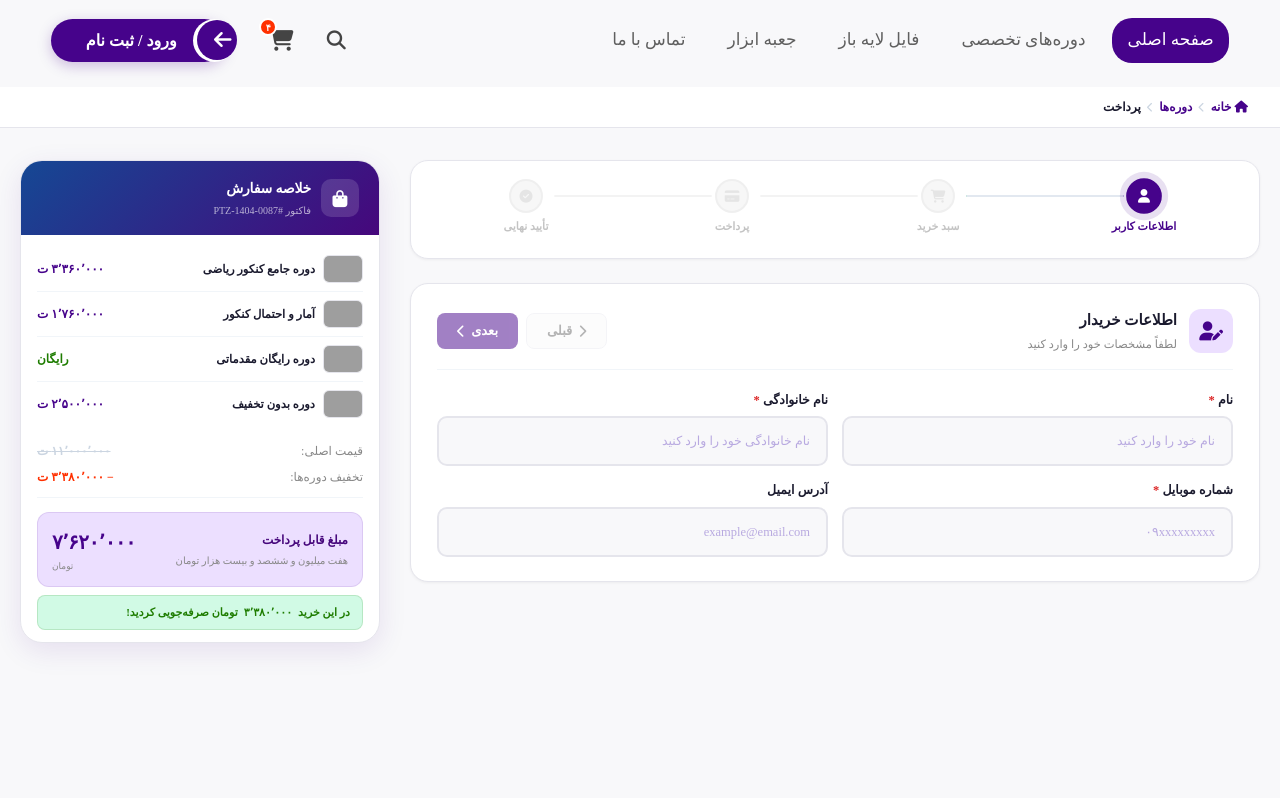
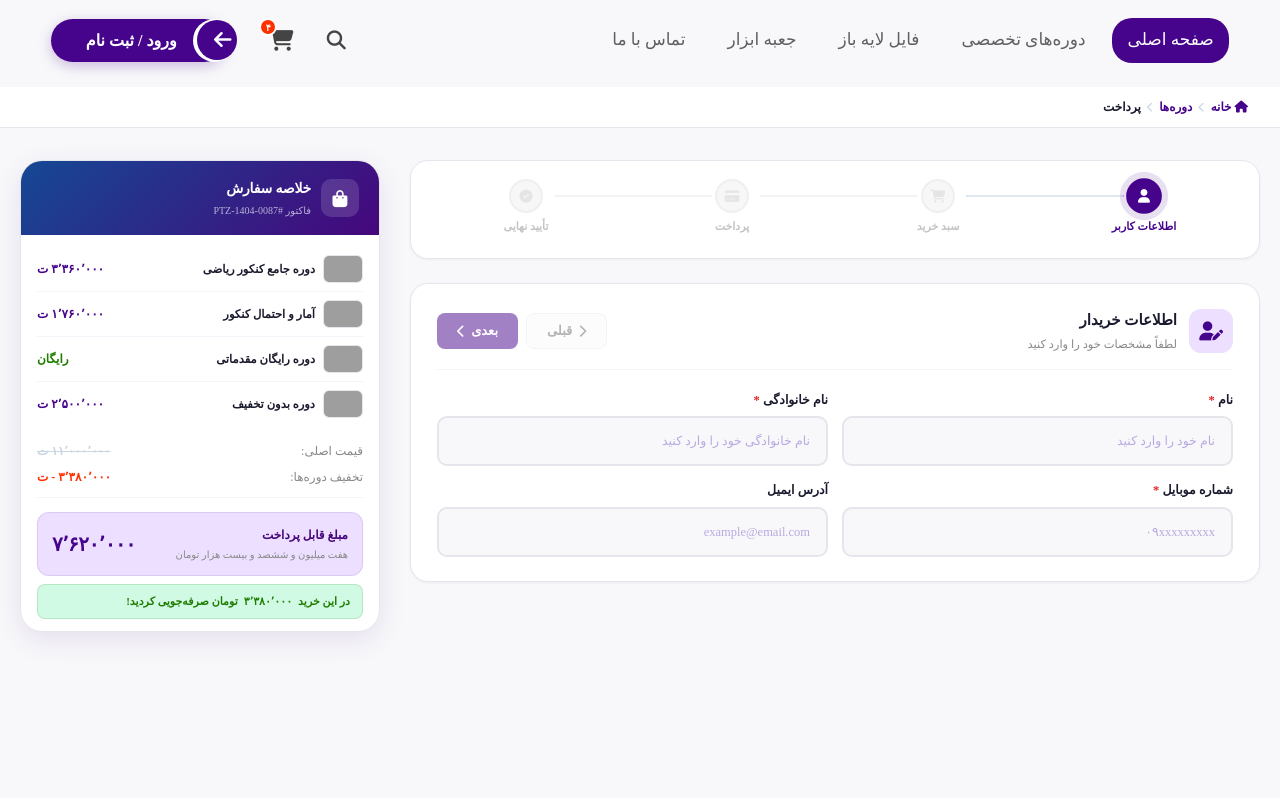
Before and after one commit to amirgithubreza/payment, a plain HTML site: page index.html in a window 1280 px wide. Shown: the top 798 px of the page. Drawn offline with Linux system fonts and the light colour scheme; grey boxes are pictures that could not be loaded; a web font is replaced by a local one.

Commit message:
minor updates-fixed icns - v-2.3.1

```diff
--- a/index.html
+++ b/index.html
@@ -301,13 +301,13 @@
                   </div>
                   <div class="form-group">
                     <label class="form-label" style="font-size:12px;">
-                       ساعت واریز
+                      ساعت واریز
                       <span class="req">*</span></label>
                     <div class="time-picker-wrapper">
                       <input type="text" class="form-input" id="offTime" placeholder="HH:MM" autocomplete="off"
                         maxlength="5" />
                       <button type="button" class="time-picker-icon" id="offTimeIconBtn" aria-label="باز کردن ساعت">
-
+                        <i class="fa-regular fa-clock"></i>
                       </button>
                     </div>
                     <span class="field-err" id="offTime-err"><i class="fa-solid fa-triangle-exclamation"></i> لطفاً ساعت
@@ -398,7 +398,7 @@
                       class="fa-solid fa-ticket"></i> تخفیف کد</span><span class="text-red"
                     id="invoiceCouponDisc">—</span></div>
                 <div class="invoice-summary-row discount"><span>تخفیف کل دوره‌ها</span><span class="text-red"
-                    id="invoiceDiscTotal">− ۰ ت</span></div>
+                    id="invoiceDiscTotal">- ۰ ت</span></div>
                 <div class="invoice-summary-divider"></div>
                 <div class="invoice-summary-row grand-total"><span>مبلغ قابل پرداخت</span><span><span
                       id="invoiceFinalTotal">۰</span><span
@@ -463,7 +463,7 @@
             <div class="os-line" id="sideCouponLine" style="display:none;"><span class="osl-label"><i
                   class="fa-solid fa-ticket"></i> کد تخفیف:</span><span class="osl-red" id="sideCouponDisc">—</span>
             </div>
-            <div class="os-line"><span class="osl-label">تخفیف دوره‌ها:</span><span class="osl-red" id="sideDisc">− ۰
+            <div class="os-line"><span class="osl-label">تخفیف دوره‌ها:</span><span class="osl-red" id="sideDisc">- ۰
                 ت</span></div>
             <div class="os-divider"></div>
           </div>
@@ -474,7 +474,7 @@
             </div>
             <div style="text-align:left;">
               <div class="ost-amt" id="sideTotalAmount">۰</div>
-              <div class="ost-unit">تومان</div>
+              <!-- <div class="ost-unit">تومان</div> -->
             </div>
           </div>
           <div class="os-saving"> در این خرید <strong id="sideSaving">۰</strong>
--- a/js/script.js
+++ b/js/script.js
@@ -327,7 +327,7 @@
 
         $('sideOrigPrice').textContent = toman(totalOrig) + ' ت';
         var totalDiscAll = totalDisc + disc;
-        var discText = '− ' + toman(totalDiscAll) + ' ت';
+        var discText =  toman(totalDiscAll) + ' - ت';
         if (S.couponApplied && S.couponAmt) {
             discText +=
                 ' <span style="font-size:10px;color:var(--text-mute);font-family:var(--font-primary);">(شامل تخفیف کد: − ' +
@@ -457,7 +457,7 @@
 
         $('invoiceOrigTotal').textContent = toman(totalOrig) + ' ت';
         var totalDiscAll = totalDisc + disc;
-        var discText = '− ' + toman(totalDiscAll) + ' ت';
+        var discText = toman(totalDiscAll) + '- ت';
         if (S.couponApplied && S.couponAmt) {
             discText +=
                 ' <span style="font-size:11px;color:var(--text-mute);font-family:var(--font-primary);">(شامل تخفیف کد: − ' +
```
Also changed, not shown: 1 other file.
